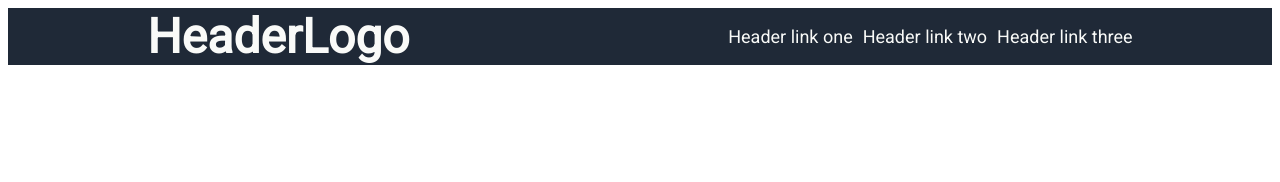
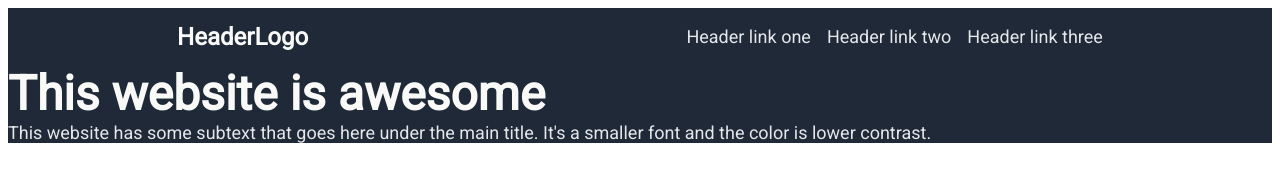
Before and after one commit to ohletty/foundations-homepage, a plain HTML site: page index.html in a window 1280 px wide. Drawn offline with Linux system fonts and the light colour scheme.

Commit message:
Title fonts and colors added

```diff
--- a/index.html
+++ b/index.html
@@ -18,7 +18,7 @@
 <div class="header">
 HeaderLogo
 
-<div class="headerlinks">
+<div class="herosecondary headerlinks">
 <ul>
     <li>Header link one</li>
     <li>Header link two</li>
@@ -28,6 +28,10 @@ HeaderLogo
 </div>
 
 <div class="title">
+
+<div class="heromain"> This website is awesome </div>
+
+<div class="herosecondary"> This website has some subtext that goes here under the main title. It's a smaller font and the color is lower contrast. </div>
 
 </div>
 
--- a/style.css
+++ b/style.css
@@ -8,28 +8,38 @@ body{
     display: flex;
     justify-content: space-around;
     align-items: center;
-    font-size: 48px;
-    font-weight: 800;
+    font-size: 24px;
+    font-weight: bolder;
 }
 
 .headerlinks{
     display: flex;
     justify-content: space-between;
+    font-weight: normal;
+}
+
+.herosecondary{
     font-size: 18px;
-    font-weight: normal;
+    color: #e5e7eb;
 }
 
 ul{
     list-style-type: none;
     display: flex;
     justify-content: space-between;
-    gap: 10px;
-
+    gap: 16px;
 }
 
 .title{
     background-color: #1F2937;
 }
+
+.heromain{
+    font-size: 48px;
+    font-weight: bolder;
+    color: #f9faf8;
+}
+
 
 .info{
 
```
